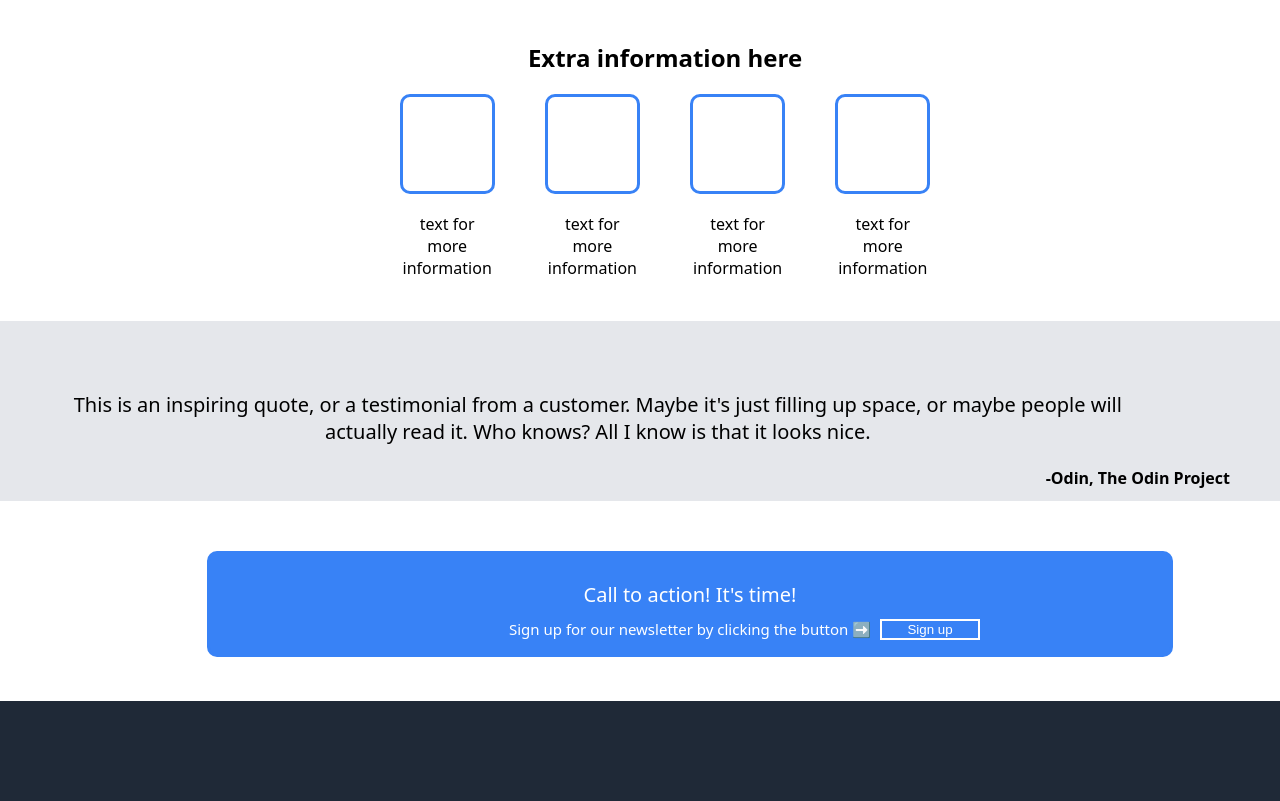
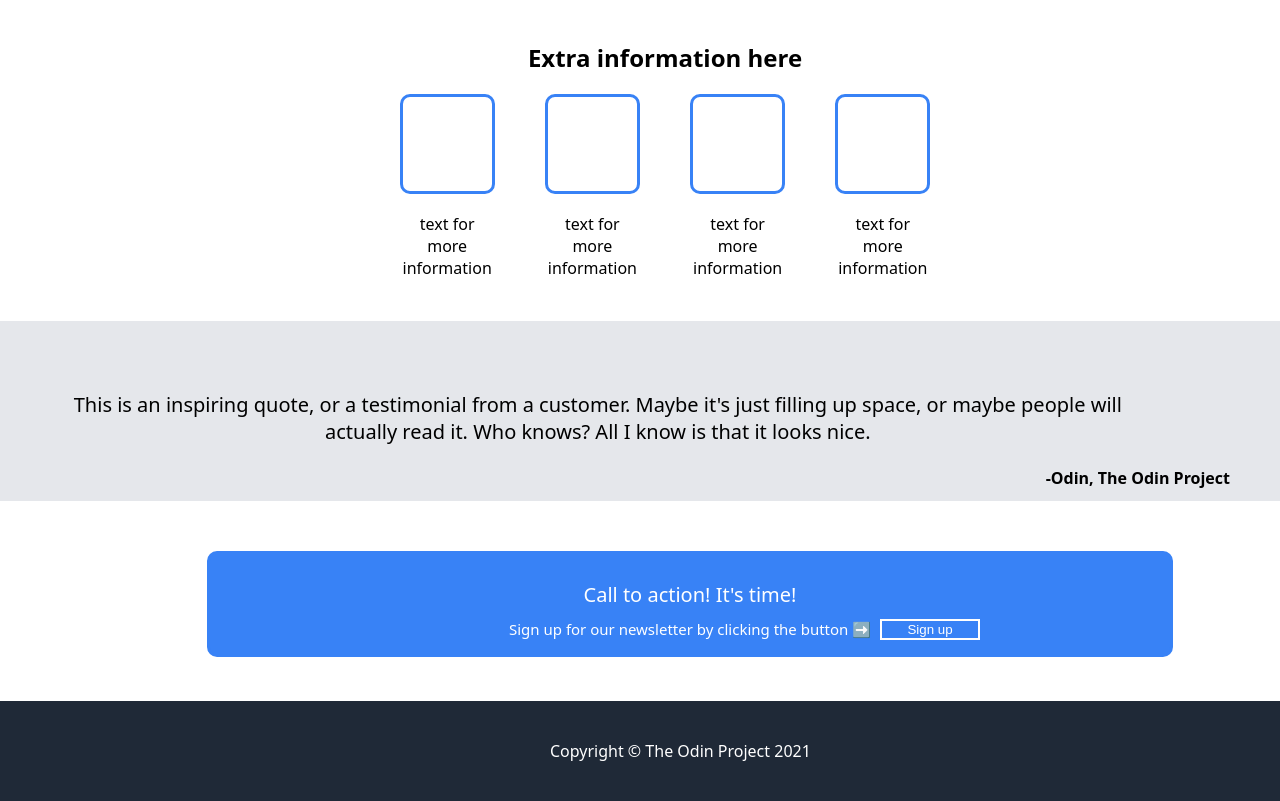
Before and after one commit to KAE720/Landing-Page, a plain HTML site: page index.html in a window 1280 px wide. Shown: the part 388-1189 px from the top of the page. Before the commit the page ends 1089 px from the top, so only its background shows below. Drawn offline with Linux system fonts and the light colour scheme.

Commit message:
added a footer at the bottom to give credit

```diff
--- a/index.html
+++ b/index.html
@@ -93,6 +93,10 @@
         </div>
 
     </div>
+
+    <footer class="footer">
+        <p>Copyright © The Odin Project 2021</p>
+    </footer>
 </body>
 
 </html>
--- a/stylesheet.css
+++ b/stylesheet.css
@@ -256,6 +256,14 @@ margin-top: 0px;
 
 
 
+.footer{
+    display: flex;
+    text-align: center;
+    align-items: center;
+    height: 100px;
+    margin-left: 550px;
+}
+
 
 
 button {
```
